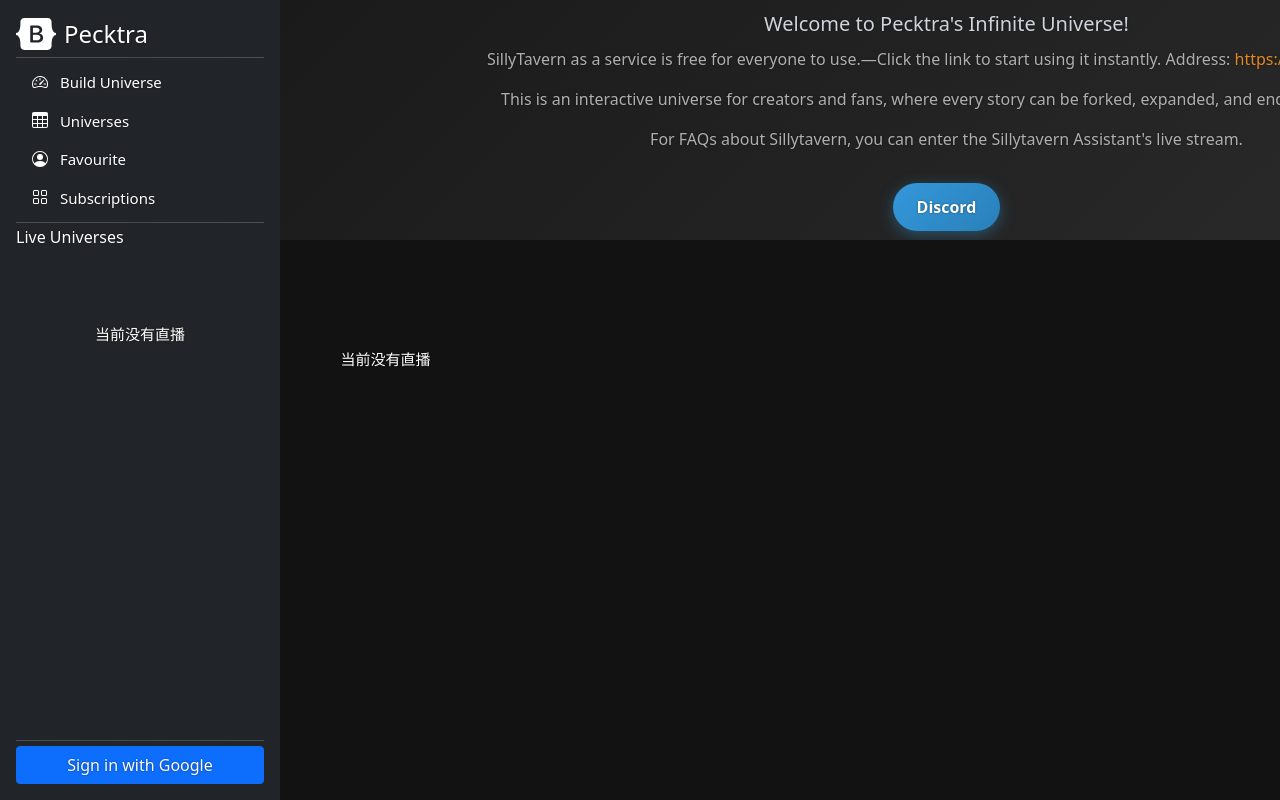
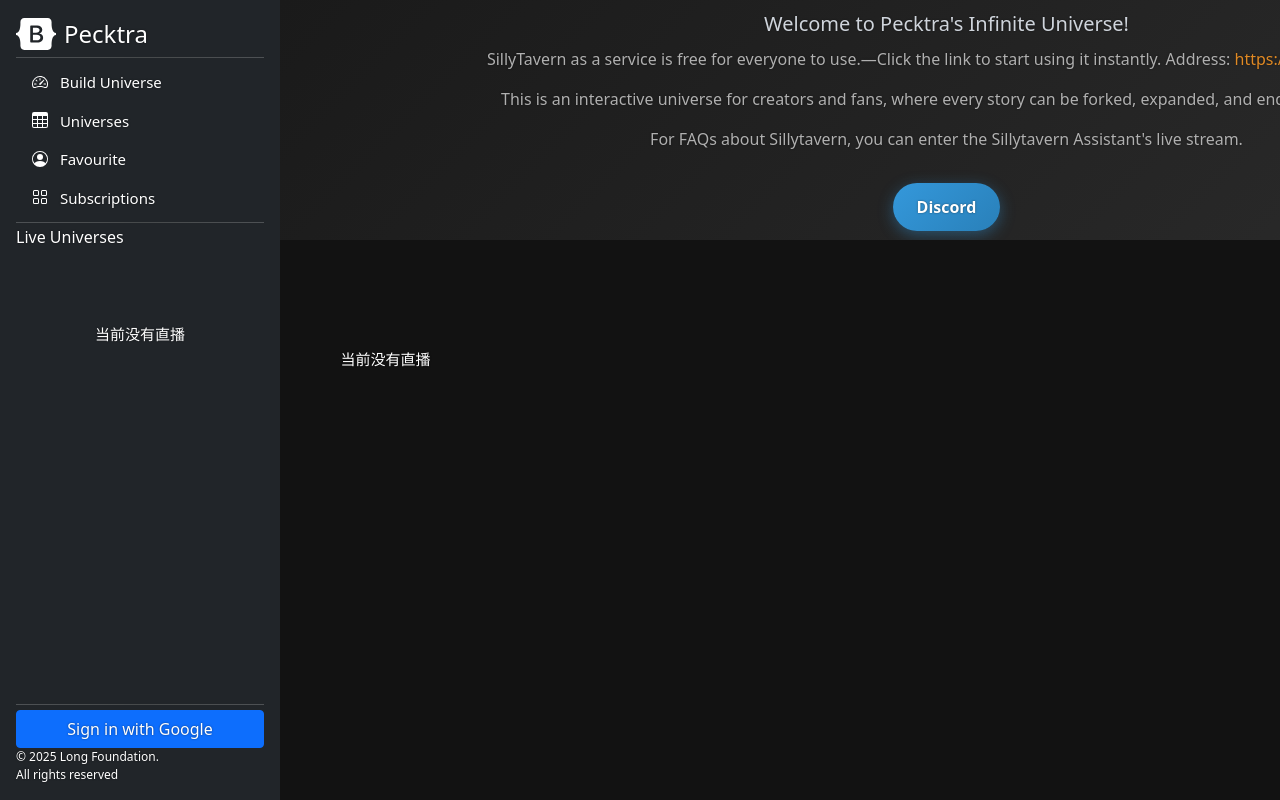
Before and after one commit to pecktra/OnLineDjangoChat, a Django app: page / in a window 1280 px wide. Run offline with Django 5.2, Linux system fonts and the light colour scheme; data that the repository does not hold is empty; some libraries are stand-ins or nearby versions.

Commit message:
copyright

```diff
--- a/chatProject/chatApp/templates/room_v3.html
+++ b/chatProject/chatApp/templates/room_v3.html
@@ -140,6 +140,7 @@
                 <a href="#" class="btn btn-primary" id="googleLoginLink" style="display: none;">Sign in with Google</a>
                 <a href="#" class="btn btn-secondary" id="logoutLink" style="display: none;">Sign out</a>
             </div>
+            <div style="font-size: 12px;">© 2025 Long Foundation.<div>All rights reserved</div></div>
 		</div>
 
 
```
